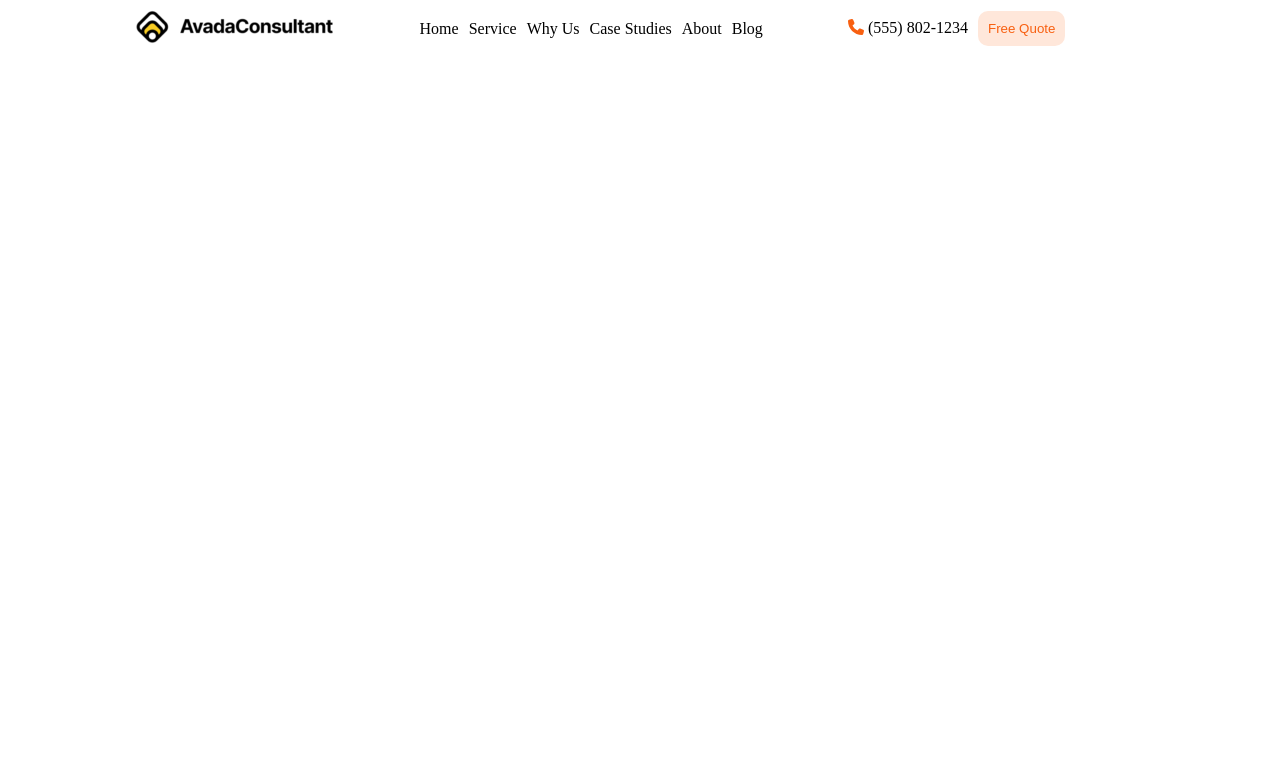
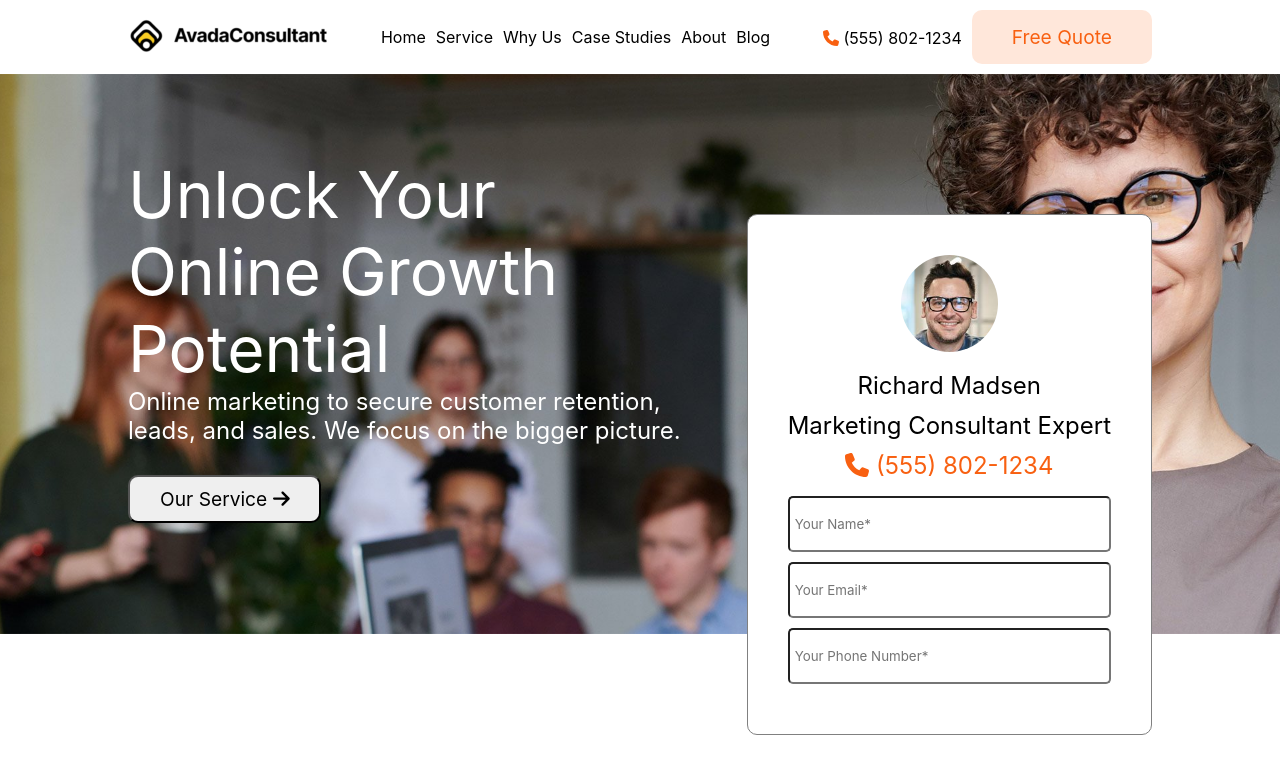
Before and after one commit to CristianoAltomonte/proj-html-vuejs, a Vue app: page / in a window 1280 px wide. Shown: the top 774 px of the page. Built offline with nearby package versions, Linux system fonts and the light colour scheme.

Commit message:
Jumbotron

```diff
--- a/src/App.vue
+++ b/src/App.vue
@@ -1,6 +1,6 @@
 <template>
   <div>
-    <HeaderComp :navBarHeader="navBar"/>
+    <HeaderComp :navBarHeader="navBar" />
     <MainComp />
     <FooterComp />
   </div>
@@ -22,7 +22,6 @@ export default {
   data() {
     return {
       navBar: [
-
         {
           name: "Home",
           link: "/",
@@ -42,11 +41,11 @@ export default {
         {
           name: "About",
           link: "/About",
-        },{
+        },
+        {
           name: "Blog",
           link: "/Blog",
         },
-
       ],
     };
   },
@@ -54,4 +53,12 @@ export default {
 </script>
 
 <style lang="scss">
+* {
+  padding: 0;
+  margin: 0;
+  box-sizing: border-box;
+  font-family: "DM Sans", sans-serif;
+  font-family: "Fredoka One", cursive;
+  font-family: "Inter", sans-serif;
+}
 </style>
--- a/src/components/HeaderComp.vue
+++ b/src/components/HeaderComp.vue
@@ -7,7 +7,7 @@
       <div>
 
         <nav class="navbar-menu">
-          <a v-for="(elem, index) in navBarHeader" :key="index" :href= "elem.link">{{ elem.name }}</a>
+          <a v-for="(elem, index) in navBarHeader" :key="index" :href="elem.link">{{ elem.name }}</a>
         </nav>
 
       </div>
@@ -17,16 +17,24 @@
         <button>Free Quote</button>
 
       </div>
-      <div>
-      </div>
 
     </div>
+    <JumbotronHeaderComp/>
   </header>
+
 </template>
 
 <script>
+import JumbotronHeaderComp from "./JumbotronHeaderComp.vue";
+
+
 export default {
   name: "HeaderComp",
+
+  components:{
+
+    JumbotronHeaderComp,
+  },
 
   props: {
     navBarHeader: Array,
@@ -43,6 +51,7 @@ export default {
   display: flex;
   justify-content: space-between;
   align-items: center;
+  padding: 10px 0;
 }
 a{
   margin: 0px 5px;
@@ -57,9 +66,10 @@ button{
   background-color: rgba(255, 231, 218, 1);
   border: none;
   border-radius: 10px;
-  padding: 10px;
+  padding: 15px 40px;
   margin-left: 10px;
   color: rgb(248,96,17);
+  font-size: 1.2rem;
 
   &:hover{
     background-color: rgb(248,96,17);
--- /dev/null
+++ b/src/components/JumbotronHeaderComp.vue
@@ -0,0 +1,80 @@
+<template>
+  <div>
+    <div class="bg-jumbotron">
+      <div class="container-jumbotron">
+        <div class="text-jumbotron">
+          <span class="title">Unlock Your Online Growth Potential</span>
+          <span class="subtitle"
+            >Online marketing to secure customer retention, leads, and sales. We
+            focus on the bigger picture.
+            <font-awesome-icon icon="fa-brands fa-facebook-f"
+          /></span>
+          <button>
+            Our Service <font-awesome-icon icon="fa-solid fa-arrow-right" />
+          </button>
+        </div>
+        <JumbotronInput />
+
+      </div>
+
+
+    </div>
+  </div>
+</template>
+
+<script >
+import JumbotronInput from "./JumbotronInput.vue";
+
+export default {
+  name: "JumbotronHeaderComp",
+
+  components: {
+    JumbotronInput,
+  },
+};
+</script>
+
+<style scoped lang="scss">
+.bg-jumbotron {
+  background-image: url("../assets/images/marketing-intro.jpg");
+  height: 70vh;
+  background-position: center;
+  background-repeat: no-repeat;
+  background-size: cover;
+  position: relative;
+}
+
+.container-jumbotron{
+    width: 80%;
+    margin: 0 auto;
+    display: flex;
+    justify-content: space-between;
+    align-items: center;
+    height: 70vh;
+}
+.text-jumbotron {
+  color: white;
+  width: 70vh;
+}
+
+.title{
+    font-size: 4rem;
+}
+
+.subtitle{
+    display: block;
+    font-size: 1.5rem;
+}
+button{
+    padding: 10px 30px;
+    border-radius: 10px;
+    font-size: 1.2rem;
+    margin: 30px 0;
+
+    &:hover{
+        background-color: transparent;
+        color: white;
+        border-color: white;
+    }
+}
+</style>
--- /dev/null
+++ b/src/components/JumbotronInput.vue
@@ -0,0 +1,67 @@
+<template>
+  <div>
+    <div class="container-input">
+      <img src="../assets/images/marketing-consultant-expert.jpg" alt="">
+      <span>Richard Madsen</span>
+      <span>Marketing Consultant Expert</span>
+      <span class="text-orange"> <font-awesome-icon icon="fa-solid fa-phone" /> (555) 802-1234</span>
+      <input type="text" name="" id="text" placeholder="Your Name*">
+      <input type="email" name="" id="email" placeholder="Your Email*">
+      <input type="tel" name="" id="phone" placeholder="Your Phone Number*">
+    </div>
+  </div>
+</template>
+
+<script>
+export default {
+
+
+};
+</script>
+
+<style lang="scss" scoped>
+
+.container-input{
+
+    background-color: white;
+    padding: 15px;
+    border-radius: 10px;
+    text-align: center;
+    padding: 40px;
+    line-height: 2.5em;
+    position: relative;
+    top: 120px;
+    border: 1px solid grey;
+
+    span{
+        display: block;
+        font-size: 1.5rem;
+    }
+
+    input{
+
+        display: block;
+        width: 100%;
+        margin: 10px 0;
+        height: 7vh;
+        border-radius: 5px;
+        padding: 5px;
+
+        &:hover{
+            border-color: rgb(248,96,17);
+        }
+    }
+
+    .text-orange{
+        color: rgb(248,96,17);
+    }
+
+}
+
+img{
+    aspect-ratio: 1/1;
+    border-radius: 50%;
+    width: 30%;
+}
+
+</style>
--- a/src/main.js
+++ b/src/main.js
@@ -9,11 +9,12 @@ import App from './App.vue'
 
   /* import specific icons */
   import { faPhone } from '@fortawesome/free-solid-svg-icons'
+  import { faArrowRight } from '@fortawesome/free-solid-svg-icons'
 
 
 
   /* add icons to the library */
-  library.add(faPhone)
+  library.add(faPhone,faArrowRight)
 
   /* add font awesome icon component */
   Vue.component('font-awesome-icon', FontAwesomeIcon)
```
